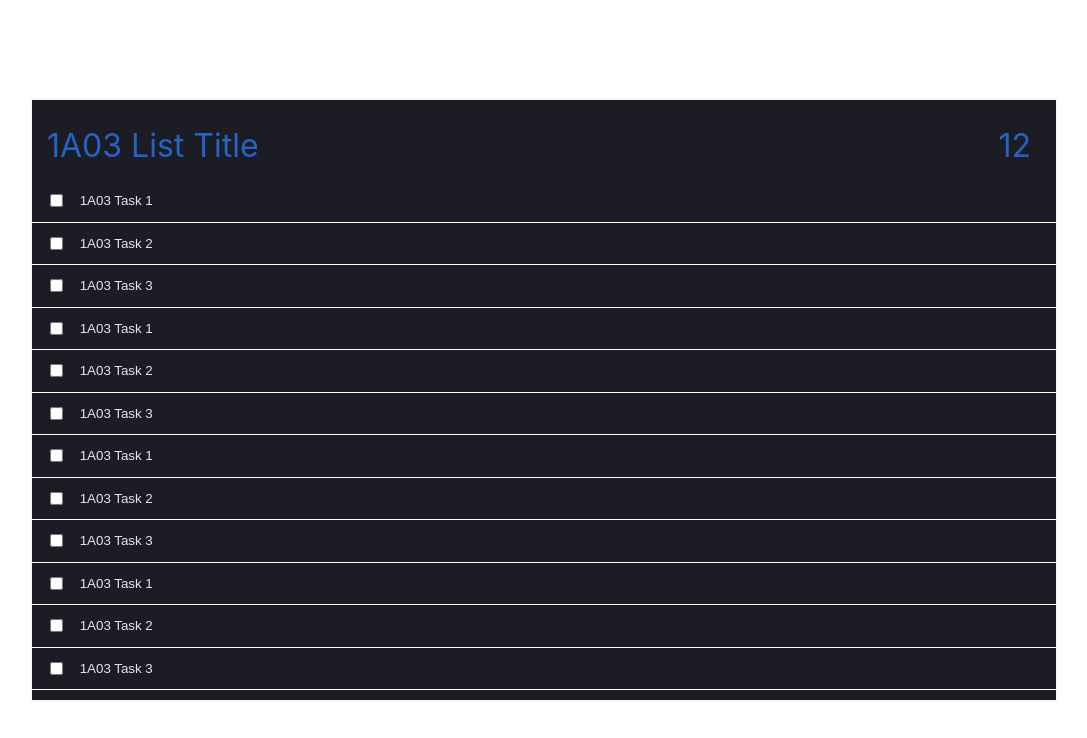
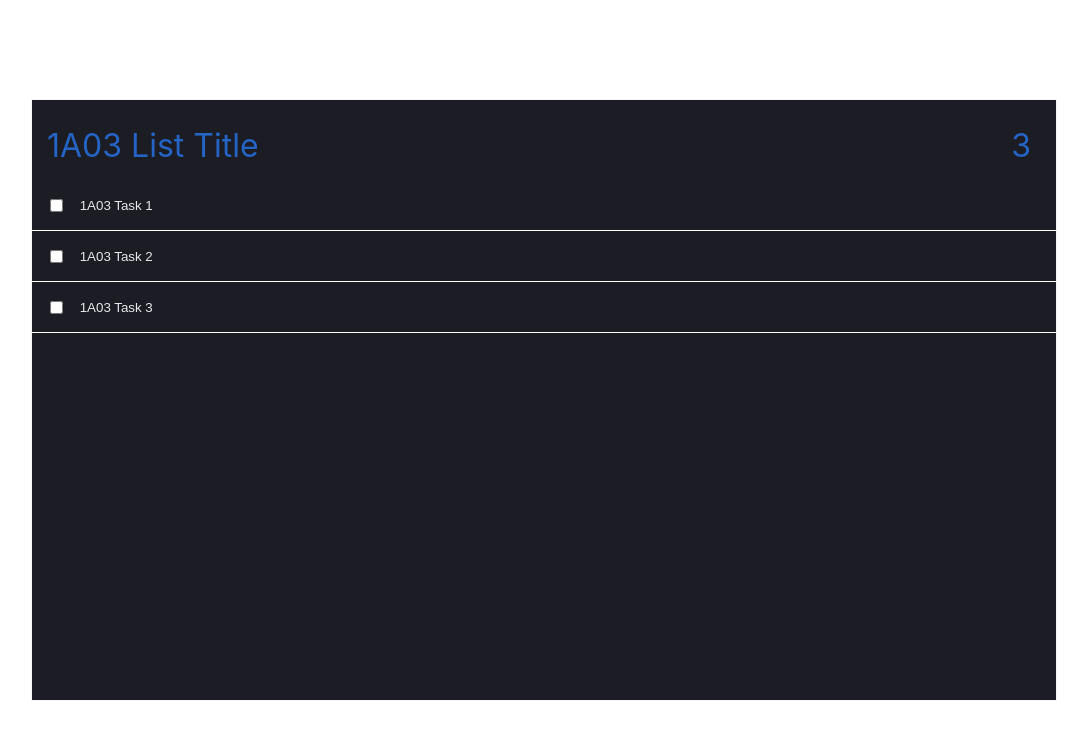
Before and after one commit to AdityaSharma6/todo-app-frontend, a React (Create React App) app: page / in a window 1280 px wide. Shown: the top 738 px of the page, without its empty margins (96-1183 px from the left). Built offline with nearby package versions, Linux system fonts and the light colour scheme.

Commit message:
Added functionality to only display uncompleted items & count of uncompleted items

```diff
--- a/src/App.tsx
+++ b/src/App.tsx
@@ -30,23 +30,11 @@ var dataList1: TodoListType = {
     _id: 'list1',
     title: '1A03 List Title',
     creationDate: '2020/05/22',
-    todoItemsCollection: [
-        dataItem1,
-        dataItem2,
-        dataItem3,
-        dataItem1,
-        dataItem2,
-        dataItem3,
-        dataItem1,
-        dataItem2,
-        dataItem3,
-        dataItem1,
-        dataItem2,
-        dataItem3,
-    ],
+    todoItemsCollection: [dataItem1, dataItem2, dataItem3],
 };
 
 function App() {
+    // API Request to GET all todoItems of a particular list
     return (
         <div className='root-container'>
             <TodoList
--- a/src/Components/TodoListComponentFolder/TodoList.tsx
+++ b/src/Components/TodoListComponentFolder/TodoList.tsx
@@ -1,6 +1,5 @@
 import { FunctionComponent, useState } from 'react';
 import { ITodoListProps } from '../../props';
-import { TodoItemType } from '../../types';
 import { TodoItem } from '../TodoItemComponentFolder/TodoItem';
 import './TodoList.css';
 
@@ -8,6 +7,7 @@ export const TodoList: FunctionComponent<ITodoListProps> = (props: ITodoListProp
     const [todoItemsCollection, setTodoItemsCollection] = useState(props.todoItemsCollection);
 
     const updateTodoItemTitle = (updatedTodoItemId: string, updatedTodoItemTitle: string) => {
+        // API Request to update TodoItem in DB goes HERE
         setTodoItemsCollection(
             todoItemsCollection.map(todoItem => {
                 if (todoItem._id === updatedTodoItemId) {
@@ -22,12 +22,10 @@ export const TodoList: FunctionComponent<ITodoListProps> = (props: ITodoListProp
         updatedTodoItemId: string,
         updatedTodoItemCompletionStatus: boolean
     ) => {
+        // API Request to update TodoItem in DB goes HERE
         setTodoItemsCollection(
-            todoItemsCollection.map(todoItem => {
-                if (todoItem._id === updatedTodoItemId) {
-                    todoItem.isComplete = updatedTodoItemCompletionStatus;
-                }
-                return todoItem;
+            todoItemsCollection.filter(todoItem => {
+                return todoItem._id !== updatedTodoItemId;
             })
         );
     };
@@ -37,14 +35,11 @@ export const TodoList: FunctionComponent<ITodoListProps> = (props: ITodoListProp
     - Count of Completed TodoItems within the TodoList
     - List of TodoItems
     */
-    console.log(todoItemsCollection);
     return (
         <div className='root-body-container'>
             <div className='todolist-information-container'>
                 <div className='todolist-title'>{props.title}</div>
-                <div className='todolist-uncompleted-item-count'>
-                    {props.todoItemsCollection.length}
-                </div>
+                <div className='todolist-uncompleted-item-count'>{todoItemsCollection.length}</div>
             </div>
             <div className='todolist-todoitem-collection-container'>
                 {todoItemsCollection.map(todoItem => {
```
